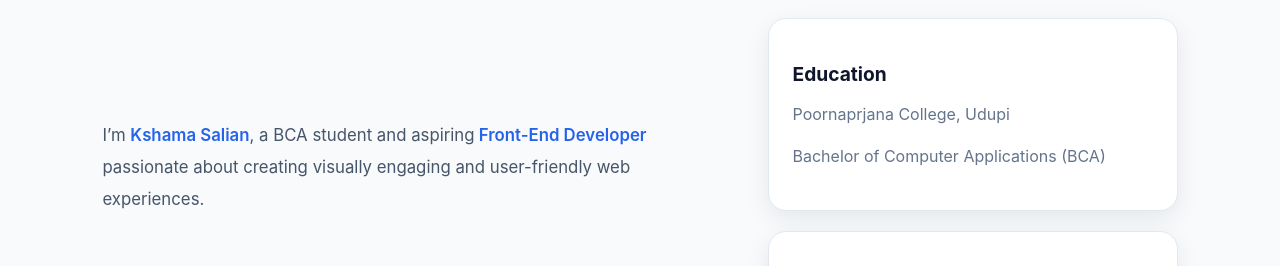
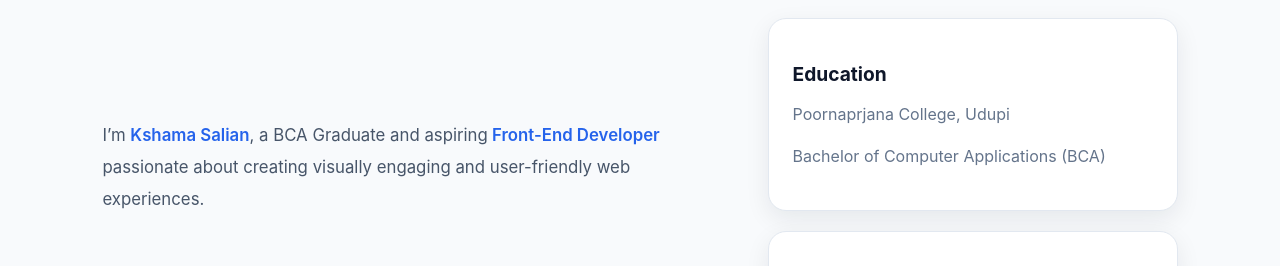
Before and after one commit to kshama1708/my-personal-portfolio, a React (Create React App) app: page / in a window 1280 px wide. Shown: the part 1040-1306 px from the top of the page. Built offline with nearby package versions, Linux system fonts and the light colour scheme.

Commit message:
project update

```diff
--- a/src/Pages/About.js
+++ b/src/Pages/About.js
@@ -19,7 +19,7 @@ export default function About() {
           <div className="about-info">
             <p className="about-text">
               I’m <span className="highlight">Kshama Salian</span>, a BCA
-              student and aspiring
+              Graduate and aspiring
               <span className="highlight">
                 {" "}Front-End Developer
               </span>{" "}
```
